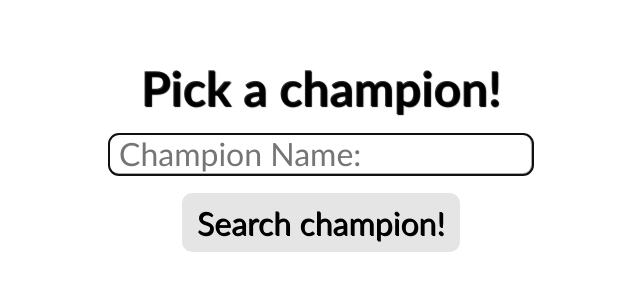
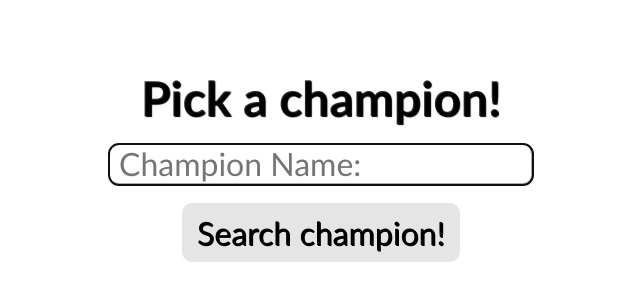
Before and after one commit to dzimi04/lol-champ-picker, a plain HTML site: page index.html in a window 1280 px wide. Shown: the part 190-487 px from the top of the page, without its empty margins (319-959 px from the left). Drawn offline with Linux system fonts and the light colour scheme; no server answers.

Commit message:
Add files via upload

```diff
--- a/style.css
+++ b/style.css
@@ -7,9 +7,10 @@ body {
     background-repeat: no-repeat;
     background-size: cover;
     background-position: center;
-    height: 100dvh;
+    min-height: 100dvh;
     width: 100%;
     margin: 0px;
+    padding: 10px 0px;
 }
 h1 {
     font-size: 3em;
```
